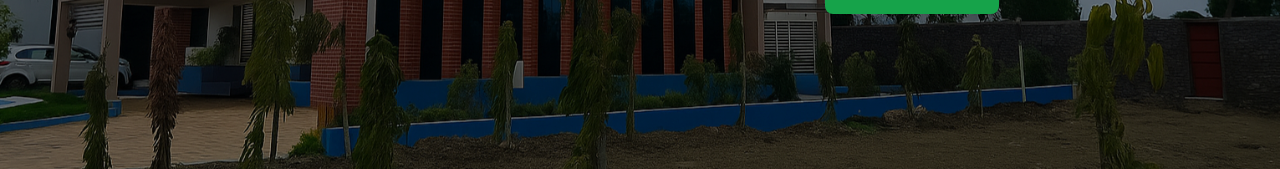
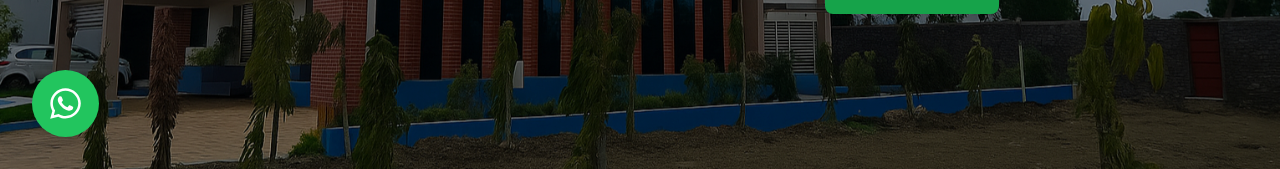
Before and after one commit to harsh-vankar815/Dinkar-Seeds-FrontEnd, a React (Vite) app: page / in a window 1280 px wide. Shown: the part 631-800 px from the top of the page. Built offline with nearby package versions, Linux system fonts and the light colour scheme.

Commit message:
Whatsapp Icon Created and add on whole page

```diff
--- a/src/App.jsx
+++ b/src/App.jsx
@@ -17,6 +17,7 @@
 import SingleProduct from "./components/SingleProduct";
 import NotFound from "./components/NotFound";
 import Profile from "./pages/Profile";
+import WhatsAppButton from "./components/WhatsAppButton";
 
 function App() {
   function ScrollToTop() {
@@ -45,12 +46,13 @@
             <Route path="/login" element={<Login />} />
             <Route path="/signup" element={<Register />} />
             <Route path="/gallery" element={<Gallery />} />
-            <Route path="/profile" element={<Profile/>} />
+            <Route path="/profile" element={<Profile />} />
             {/* Catch-all route for any undefined URLs - MUST BE LAST */}
-            <Route path="*" element={<NotFound/>} />
+            <Route path="*" element={<NotFound />} />
           </Routes>
         </main>
         <Footer />
+        <WhatsAppButton />
       </div>
     </Router>
   );
--- /dev/null
+++ b/src/components/WhatsAppButton.jsx
@@ -0,0 +1,23 @@
+import { FaWhatsapp } from "react-icons/fa";
+
+const WhatsAppButton = () => {
+  const phoneNumber = "9979447019";
+  const message = "Hello, I want to know more about your seed products";
+
+  const whatsappURL = `https://wa.me/${phoneNumber}?text=${encodeURIComponent(
+    message
+  )}`;
+  return (
+    <a
+      href={whatsappURL}
+      target="_blank"
+      rel="noopener noreferrer"
+      className="fixed bottom-8 left-8 z-50 bg-green-500 hover:bg-green-600 text-white p-4 rounded-full shadow-lg transition "
+      aria-label="Chat on WhatsApp"
+    >
+      <FaWhatsapp size={35} />
+    </a>
+  );
+};
+
+export default WhatsAppButton;
```
